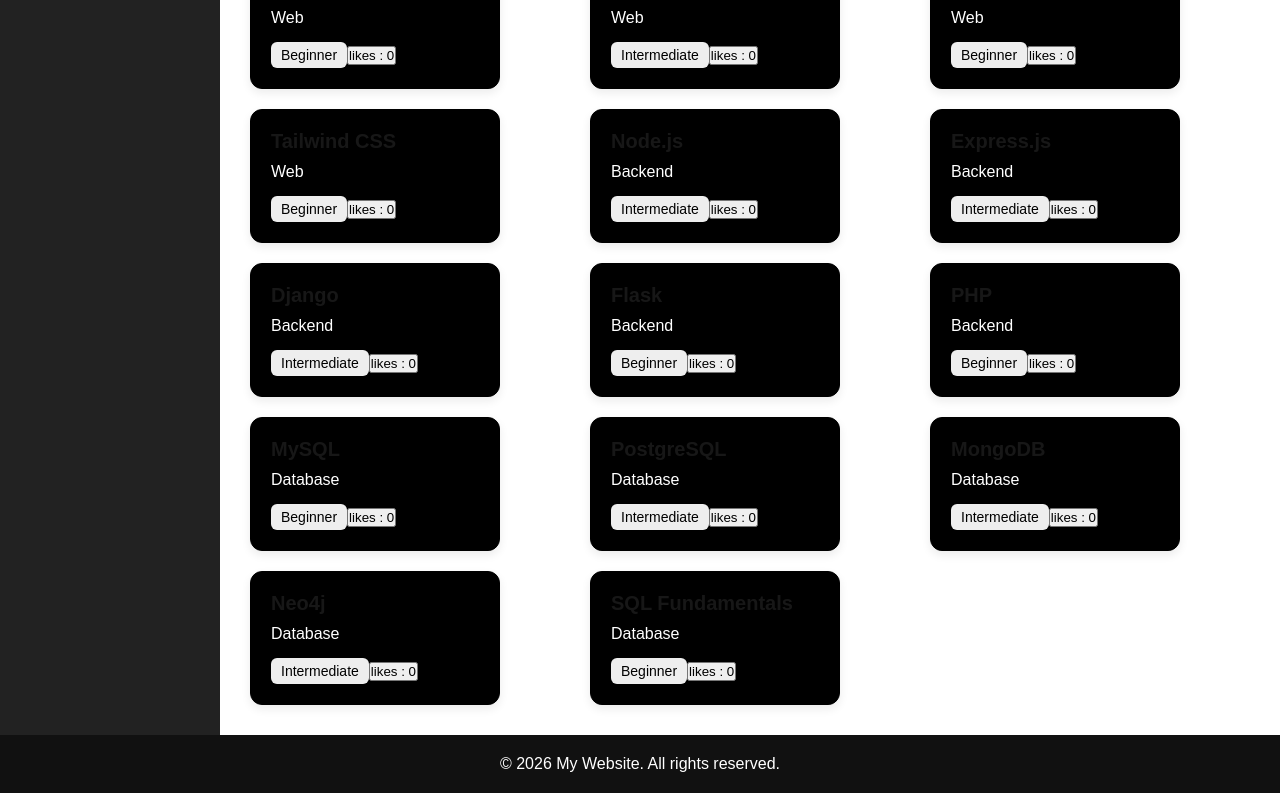
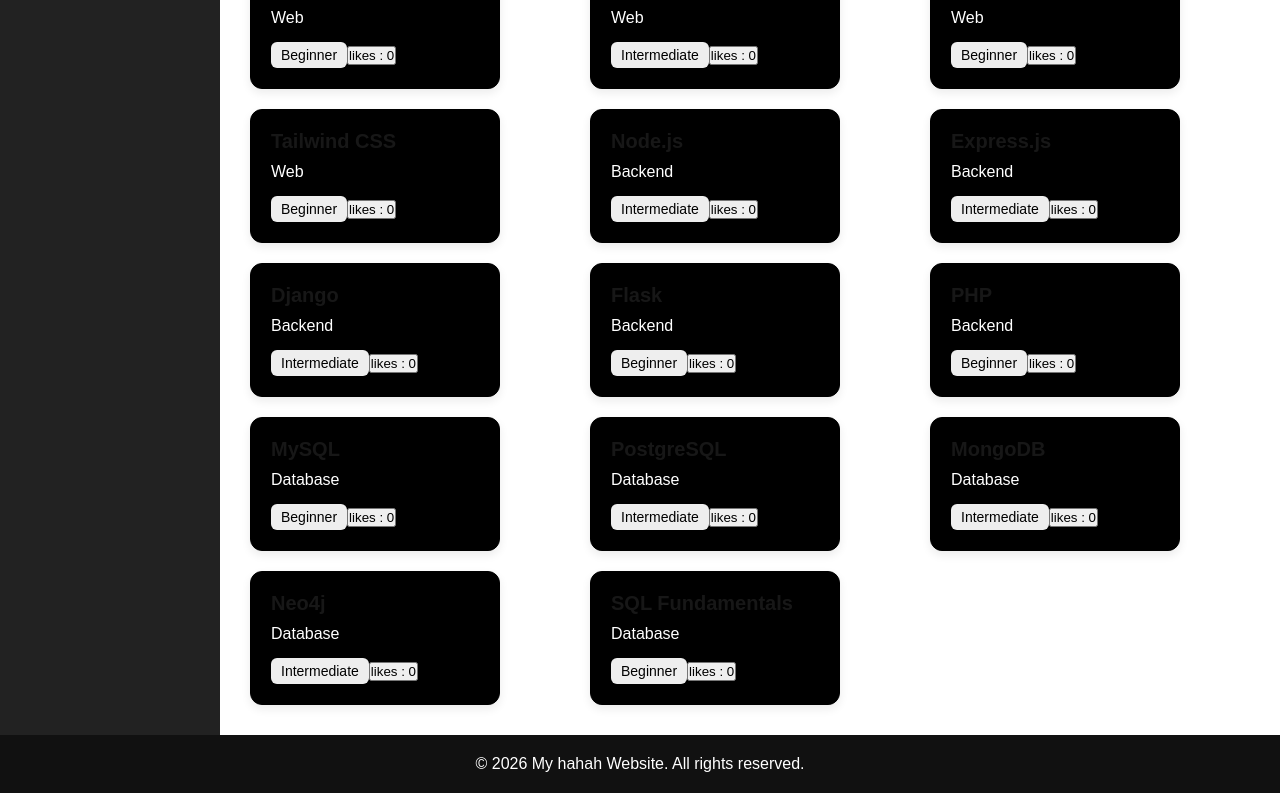
Before and after one commit to EnkhmunkhBEE/course-portal, a Next.js app: page / in a window 1280 px wide. Shown: the part 504-1297 px from the top of the page. Built offline with nearby package versions, Linux system fonts and the light colour scheme.

Commit message:
Update Footer.tsx

```diff
--- a/src/components/Footer.tsx
+++ b/src/components/Footer.tsx
@@ -1,3 +1,3 @@
 export default function Footer() {
 
-    return ( <footer> <p>© 2026 My Website. All rights reserved.</p> </footer> ); }
+    return ( <footer> <p>© 2026 My  hahah Website. All rights reserved.</p> </footer> ); }
```
